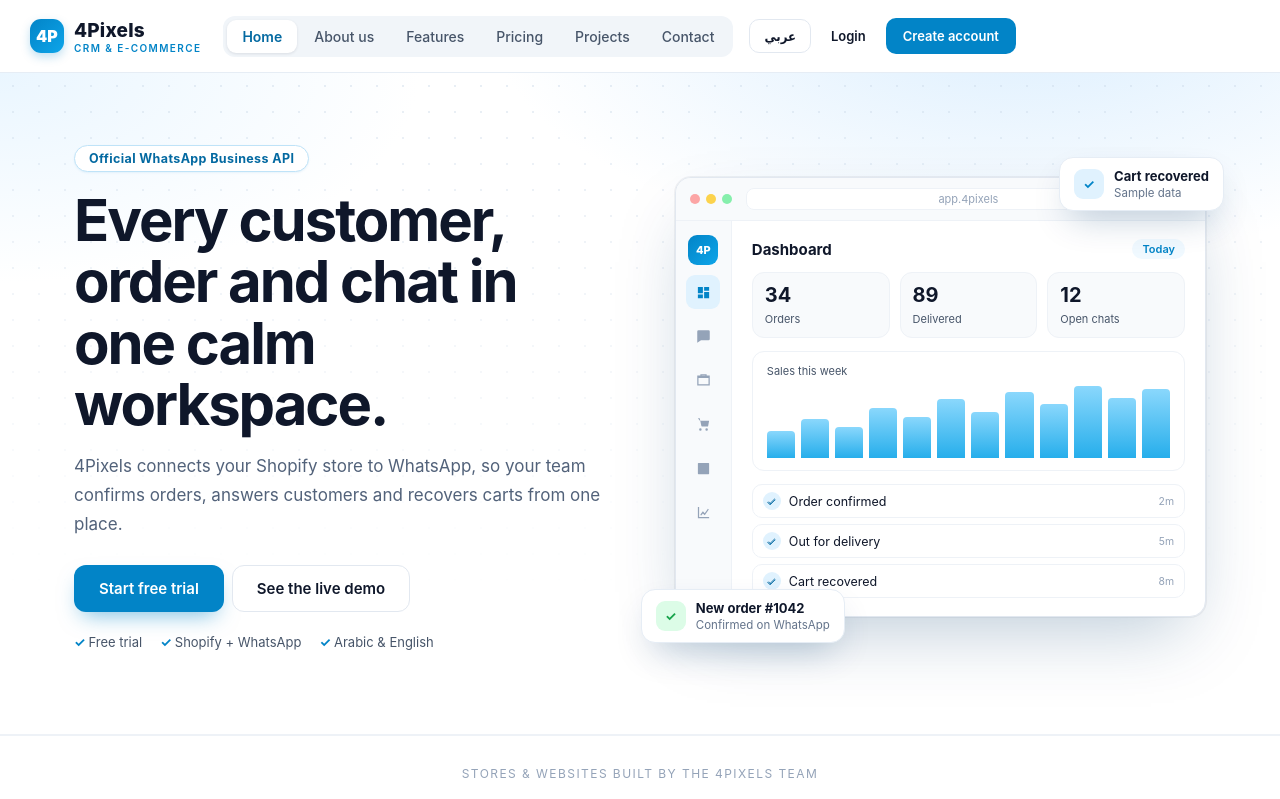
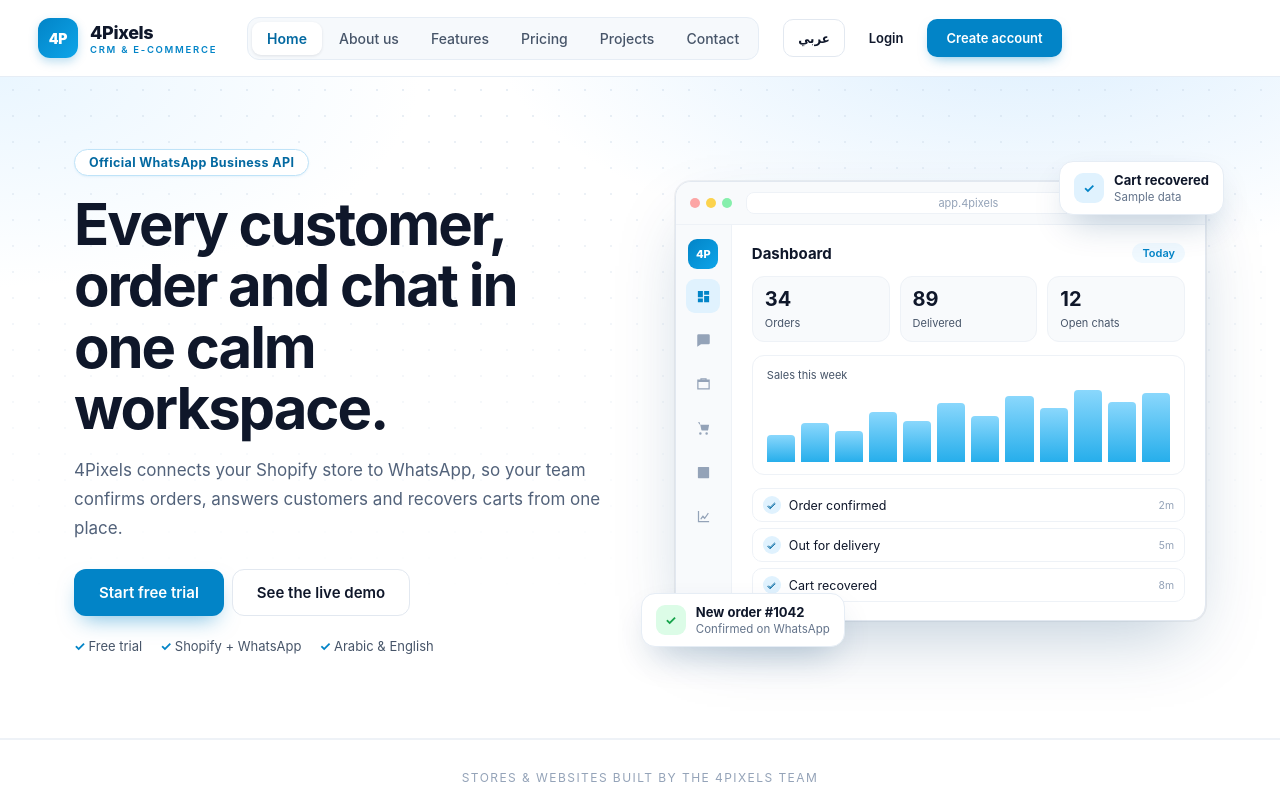
Before and after one commit to m0hammedahmed/4pixels-demo, a React (Vite) app: page / in a window 1280 px wide. Shown: the top 799 px of the page. Built offline with nearby package versions, Linux system fonts and the light colour scheme.

Commit message:
v27 balanced header

```diff
--- a/src/style.css
+++ b/src/style.css
@@ -1017,7 +1017,6 @@ table.data tbody tr:hover { background: #f1f5f9; }
 .pub-actions .btn, .pub-actions .lang-btn { white-space: nowrap; }
 /* v25e solid header */
 .pub-head { background: #ffffff !important; background-image: none !important; backdrop-filter: none !important; -webkit-backdrop-filter: none !important; border-bottom: 1px solid #e2e8f0 !important; box-shadow: 0 1px 8px rgba(15,23,42,.05) !important; z-index: 50 !important; }
-.pub-actions .btn { box-shadow: none !important; }
 /* v25f pricing toggle blue */
 .pub .seg.center button.on { background: #0284c7 !important; color: #fff !important; box-shadow: none !important; }
 /* v26 premium polish */
@@ -1056,3 +1055,15 @@ table.data tbody tr:hover { background: #f1f5f9; }
 .pw-hero .btn-ghost.btn-lg { border-radius: 12px !important; }
 [dir=rtl] .pw-float.f1 { left: auto; right: -34px; } [dir=rtl] .pw-float.f2 { right: auto; left: -18px; }
 .pw-float.f1 { left: -34px !important; bottom: -26px !important; } [dir=rtl] .pw-float.f1 { left: auto !important; right: -34px !important; }
+/* v27 balanced header */
+.pub-head .ph-in { display: grid !important; grid-template-columns: 1fr auto 1fr !important; align-items: center; max-width: 1240px !important; width: 100%; margin: 0 auto !important; padding: 0 32px !important; height: 76px !important; gap: 24px; }
+.pub-head .brand { justify-self: start; gap: 12px; font-size: 18px; font-weight: 800; letter-spacing: -.02em; }
+.pub-head .brand-mark { width: 40px; height: 40px; border-radius: 12px; font-size: 14px; }
+.pub-head .brand small { font-size: 9.5px; letter-spacing: .18em; font-weight: 600; margin-top: 1px; }
+.pub-nav { justify-self: center; border: 1px solid #e6edf5 !important; background: #f6f9fc !important; }
+.pub-actions { justify-self: end; display: flex; align-items: center; gap: 10px; }
+.pub-actions .btn-ghost.hide-m { padding: 9px 14px !important; }
+.pub-actions .btn-primary { padding: 10px 18px !important; box-shadow: 0 6px 14px -6px rgba(2,132,199,.6) !important; }
+.pub-actions .lang-btn { height: 38px; padding: 0 14px !important; }
+@media (max-width: 1100px) { .pub-nav button { padding: 8px 11px !important; } .pub-head .ph-in { padding: 0 20px !important; gap: 12px; } }
+@media (max-width: 900px) { .pub-head .ph-in { display: flex !important; height: 64px !important; justify-content: space-between; } }
```
